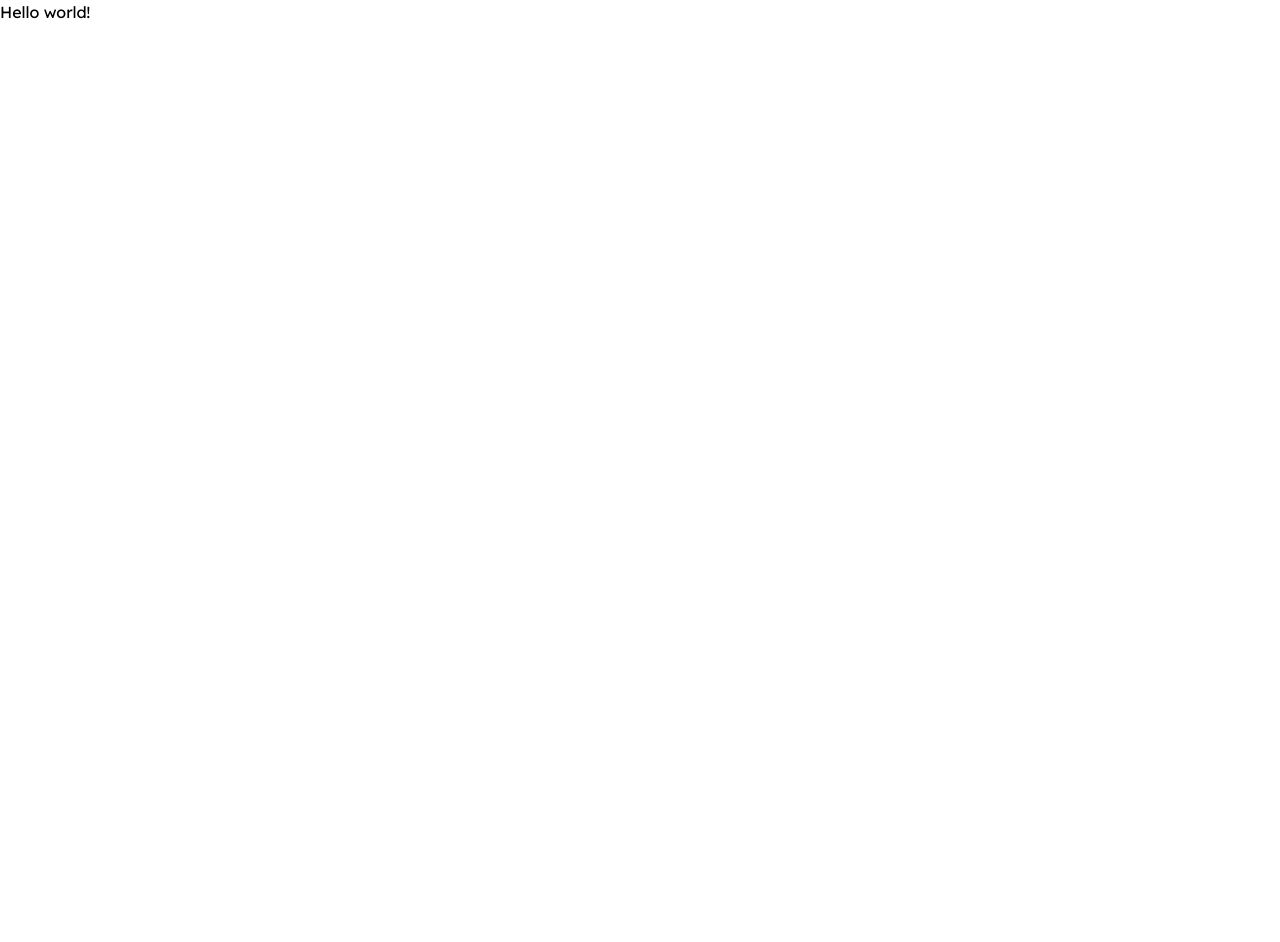
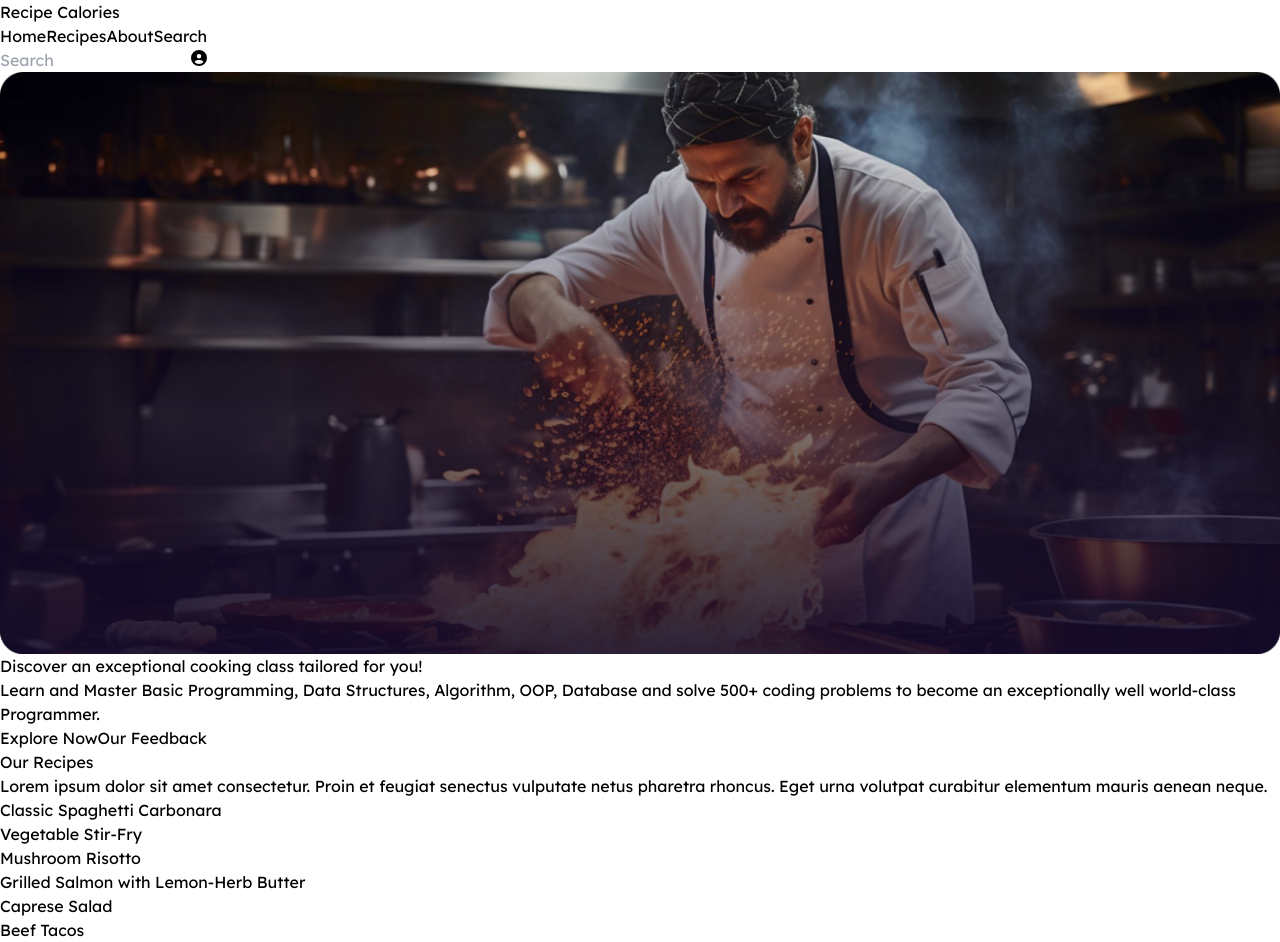
Before and after one commit to hossain-ahamed-khan/Cooking-Champs, a React (Vite) app: page / in a window 1280 px wide. Before the commit the page ends 800 px from the top, so only its background shows below. Built offline with nearby package versions, Linux system fonts and the light colour scheme.

Commit message:
successfully fetch data and show the data to the recipe section

```diff
--- a/package.json
+++ b/package.json
@@ -10,8 +10,10 @@
     "preview": "vite preview"
   },
   "dependencies": {
+    "prop-types": "^15.8.1",
     "react": "^18.2.0",
-    "react-dom": "^18.2.0"
+    "react-dom": "^18.2.0",
+    "react-icons": "^5.0.1"
   },
   "devDependencies": {
     "@types/react": "^18.2.64",
--- a/src/App.jsx
+++ b/src/App.jsx
@@ -1,13 +1,16 @@
 
 import './App.css'
+import Hero from './componentes/hero/Hero'
+import Navber from './componentes/navber/Navber'
+import Recipes from './componentes/recipes/Recipes'
 
 function App() {
 
   return (
     <>
-      <h1 className="text-3xl font-bold underline">
-        Hello world!
-      </h1>
+      <Navber></Navber>
+      <Hero></Hero>
+      <Recipes></Recipes>
     </>
   )
 }
--- /dev/null
+++ b/src/componentes/hero/Hero.jsx
@@ -0,0 +1,24 @@
+import cover from '../../assets/cover.png';
+
+const Hero = () => {
+    return (
+        <div className="w-10/12 mx-auto">
+            <div className='w-full relative'>
+                <div>
+                    <img className='w-full' src={cover} alt="" />
+                </div>
+                <div className='w-9/12 mx-auto absolute top-1/4 left-36 text-white text-center'>
+                    <h1 className='text-5xl font-bold'>Discover an exceptional cooking class tailored for you!</h1>
+                    <p className='text-lg font-normal my-5'>Learn and Master Basic Programming, Data Structures, Algorithm, OOP, Database and solve 500+ coding problems to become an exceptionally well world-class Programmer.</p>
+                    <div className='flex gap-5 justify-center'>
+                        <button className='bg-[#0BE58A] text-[#150B2B] text-xl font-semibold rounded-full px-5 py-2'>Explore Now</button>
+                        <button className='border border-white rounded-full px-5 py-2'>Our Feedback</button>
+                    </div>
+                </div>
+            </div>
+
+        </div>
+    );
+};
+
+export default Hero;
--- /dev/null
+++ b/src/componentes/navber/Navber.jsx
@@ -0,0 +1,27 @@
+import { FaCircleUser } from "react-icons/fa6";
+
+const Navber = () => {
+    return (
+        <div className="w-10/12 mx-auto flex justify-between py-4">
+
+            <div>
+                <h1>Recipe Calories</h1>
+            </div>
+
+            <div className="flex gap-3">
+                <a href="">Home</a>
+                <a href="">Recipes</a>
+                <a href="">About</a>
+                <a href="">Search</a>
+            </div>
+
+            <div>
+                <input type="text" placeholder="Search" />
+                <button><FaCircleUser /></button>
+            </div>
+
+        </div>
+    );
+};
+
+export default Navber;
--- /dev/null
+++ b/src/componentes/recipe/Recipe.jsx
@@ -0,0 +1,18 @@
+import PropTypes from 'prop-types';
+
+const Recipe = ({ recipeItem }) => {
+
+    const { recipe_name } = recipeItem;
+
+    return (
+        <div>
+            <h1>{recipe_name}</h1>
+        </div>
+    );
+};
+
+Recipe.propTypes = {
+    recipeItem: PropTypes.object.isRequired,
+}
+
+export default Recipe;
--- /dev/null
+++ b/src/componentes/recipes/Recipes.jsx
@@ -0,0 +1,46 @@
+import { useEffect, useState } from "react";
+
+import Recipe from '../../componentes/recipe/Recipe';
+
+const Recipes = () => {
+
+    const [recipeItems, setRecipeItem] = useState([]);
+
+    useEffect(() => {
+        fetch('recipe.json')
+            .then(res => res.json())
+            .then(data => setRecipeItem(data))
+    }, [])
+
+    console.log(recipeItems);
+
+    return (
+        <div className="w-10/12 mx-auto my-14">
+            <div className="w-3/5 mx-auto text-center my-8">
+                <h3>Our Recipes</h3>
+                <p>Lorem ipsum dolor sit amet consectetur. Proin et feugiat senectus vulputate netus pharetra rhoncus. Eget urna volutpat curabitur elementum mauris aenean neque. </p>
+            </div>
+
+            <div className="flex border-2">
+                <div className="w-3/5 h-96 border-2">
+
+                    {
+                        recipeItems.map(recipeItem => <Recipe key={recipeItem.recipe_id} recipeItem={recipeItem}></Recipe>)
+                    }
+
+                </div>
+                <div className="w-2/5 h-96 border-2">
+                    <div>
+
+                    </div>
+                    <div>
+
+                    </div>
+                </div>
+            </div>
+
+        </div>
+    );
+};
+
+export default Recipes;
```
Also changed, not shown: src/componentes/cook/Cook.jsx (added, +10 -0 lines), src/componentes/cooking/Cooking.jsx (added, +10 -0 lines), src/assets/cover.png (added), 1 other file (tests, documents, lock files or other folders).
